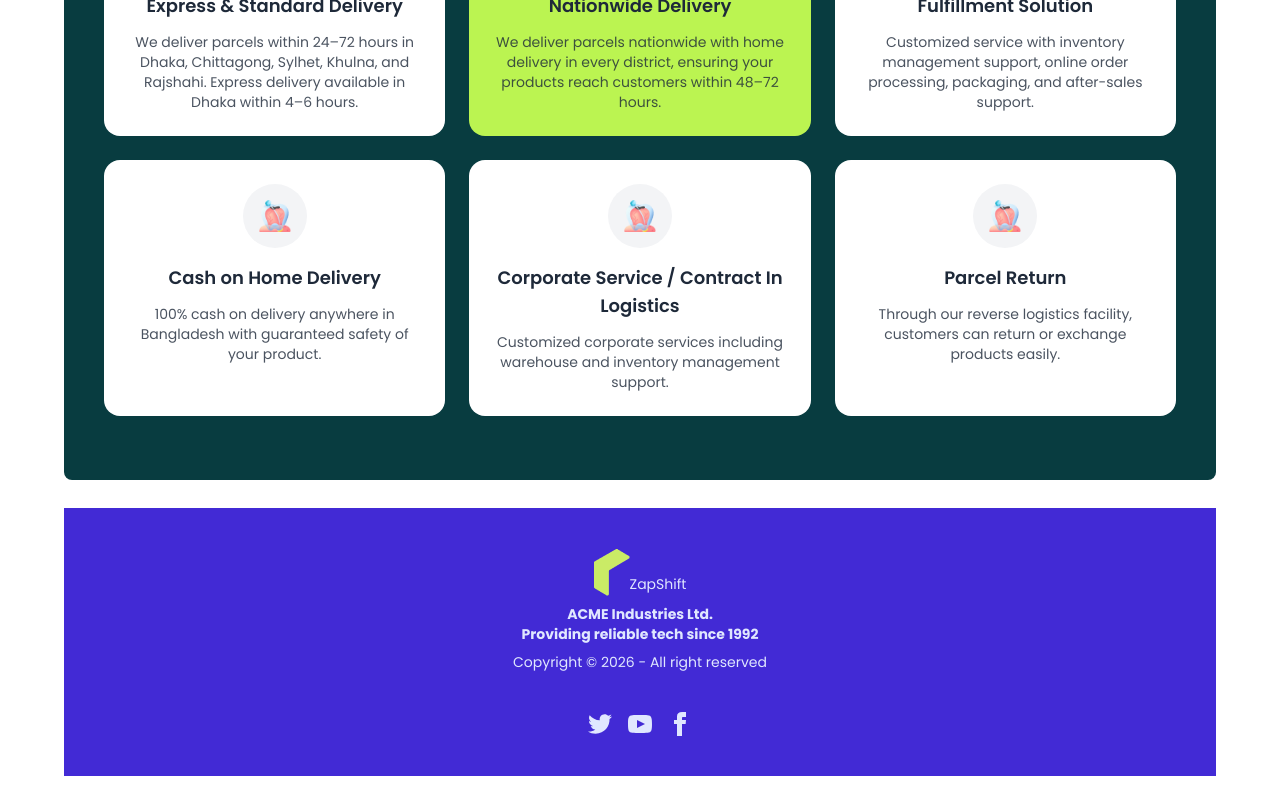
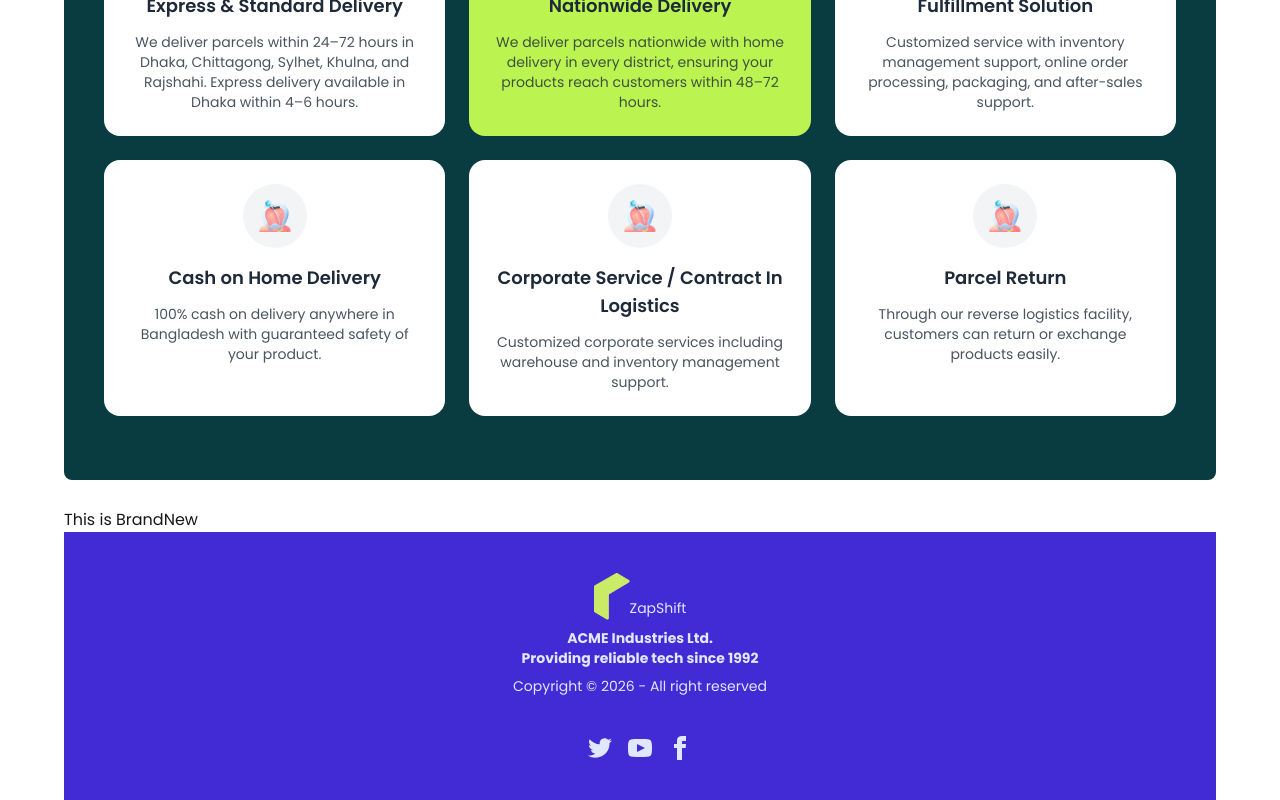
Before and after one commit to md-tahmid-hasan-golap/zapShift-client-side, a React (Vite) app: page / in a window 1280 px wide. Shown: the part 1332-2132 px from the top of the page. Before the commit the page ends 2108 px from the top, so only its background shows below. Built offline with nearby package versions, Linux system fonts and the light colour scheme.

Commit message:
add a BrandNew

```diff
--- a/package.json
+++ b/package.json
@@ -16,6 +16,7 @@
     "react-icons": "^5.5.0",
     "react-responsive-carousel": "^3.2.23",
     "react-router": "^7.12.0",
+    "swiper": "^12.0.3",
     "tailwindcss": "^4.1.18"
   },
   "devDependencies": {
--- /dev/null
+++ b/src/pages/Home/BrandNew/BrandNew.jsx
@@ -0,0 +1,18 @@
+import React from "react";
+import brand2 from "../../../assets/brands/amazon.png";
+import brand3 from "../../../assets/brands/amazon_vector.png";
+import brand4 from "../../../assets/brands/casio.png";
+import brand5 from "../../../assets/brands/moonstar.png";
+import brand6 from "../../../assets/brands/randstad.png";
+import brand7 from "../../../assets/brands/star.png";
+import brand8 from "../../../assets/brands/start_people.png";
+
+const BrandNew = () => {
+  return (
+    <div>
+      <h2>This is BrandNew</h2>
+    </div>
+  );
+};
+
+export default BrandNew;
--- a/src/pages/Home/Home/Home.jsx
+++ b/src/pages/Home/Home/Home.jsx
@@ -2,6 +2,7 @@ import React from "react";
 import Banner from "../Banner/Banner";
 import HowWork from "../HowWork/HowWork";
 import OurService from "../OurService/OurService";
+import BrandNew from "../BrandNew/BrandNew";
 
 const Home = () => {
   return (
@@ -9,6 +10,7 @@ const Home = () => {
       <Banner></Banner>
       <HowWork></HowWork>
       <OurService></OurService>
+      <BrandNew></BrandNew>
     </div>
   );
 };
```
Also changed, not shown: 1 other file (tests, documents, lock files or other folders).
